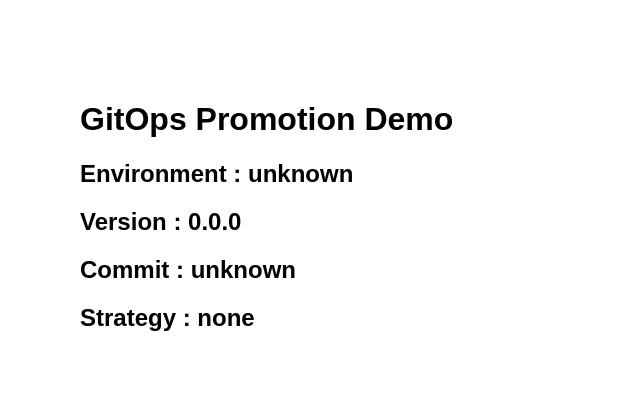
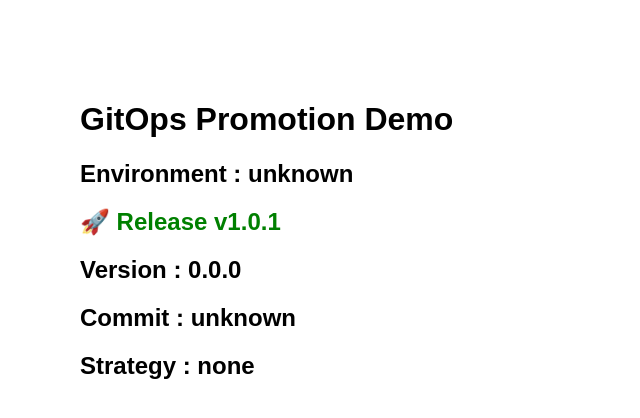
Before and after one commit to abhinav211/gitops-demo-app, a Flask app: page / in a window 1280 px wide. Shown: the top 418 px of the page, without its empty margins (0-640 px from the left). Run offline with Flask 3, Linux system fonts and the light colour scheme.

Commit message:
Release v1.0.1

```diff
--- a/templates/index.html
+++ b/templates/index.html
@@ -43,6 +43,8 @@ border-radius:10px;
 
 <h2>Environment : {{ env }}</h2>
 
+<h2 style="color: green;">🚀 Release v1.0.1</h2>
+
 <h2>Version : {{ version }}</h2>
 
 <h2>Commit : {{ commit }}</h2>
```
